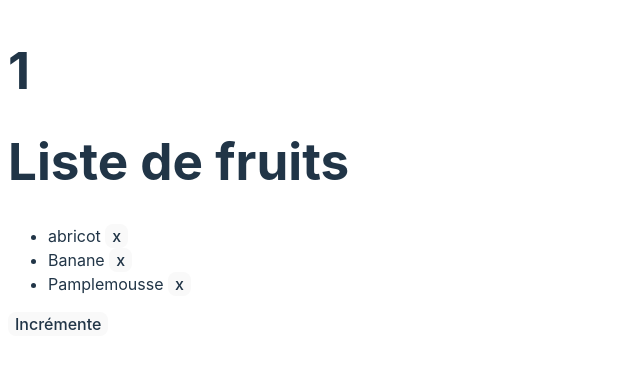
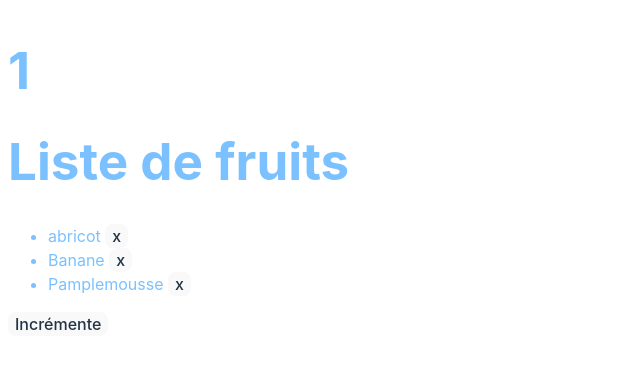
Before and after one commit to Dkz001/CRUD, a React (Vite) app: page / in a window 1280 px wide. Shown: the top 368 px of the page, without its empty margins (0-640 px from the left). Built offline with nearby package versions, Linux system fonts and the light colour scheme.

Commit message:
Update 16/05

```diff
--- a/src/index.css
+++ b/src/index.css
@@ -4,7 +4,7 @@
   font-weight: 400;
 
   color-scheme: light dark;
-  color: rgba(255, 255, 255, 0.87);
+  color: rgba(255, 255, 255, 0.945);
   background-color: #242424;
 
   font-synthesis: none;
@@ -48,7 +48,7 @@ button {
   transition: border-color 0.25s;
 }
 button:hover {
-  border-color: #646cff;
+  border-color: #7c83fc;
 }
 button:focus,
 button:focus-visible {
@@ -57,7 +57,7 @@ button:focus-visible {
 
 @media (prefers-color-scheme: light) {
   :root {
-    color: #213547;
+    color: #7bc1ff;
     background-color: #ffffff;
   }
   a:hover {
```
